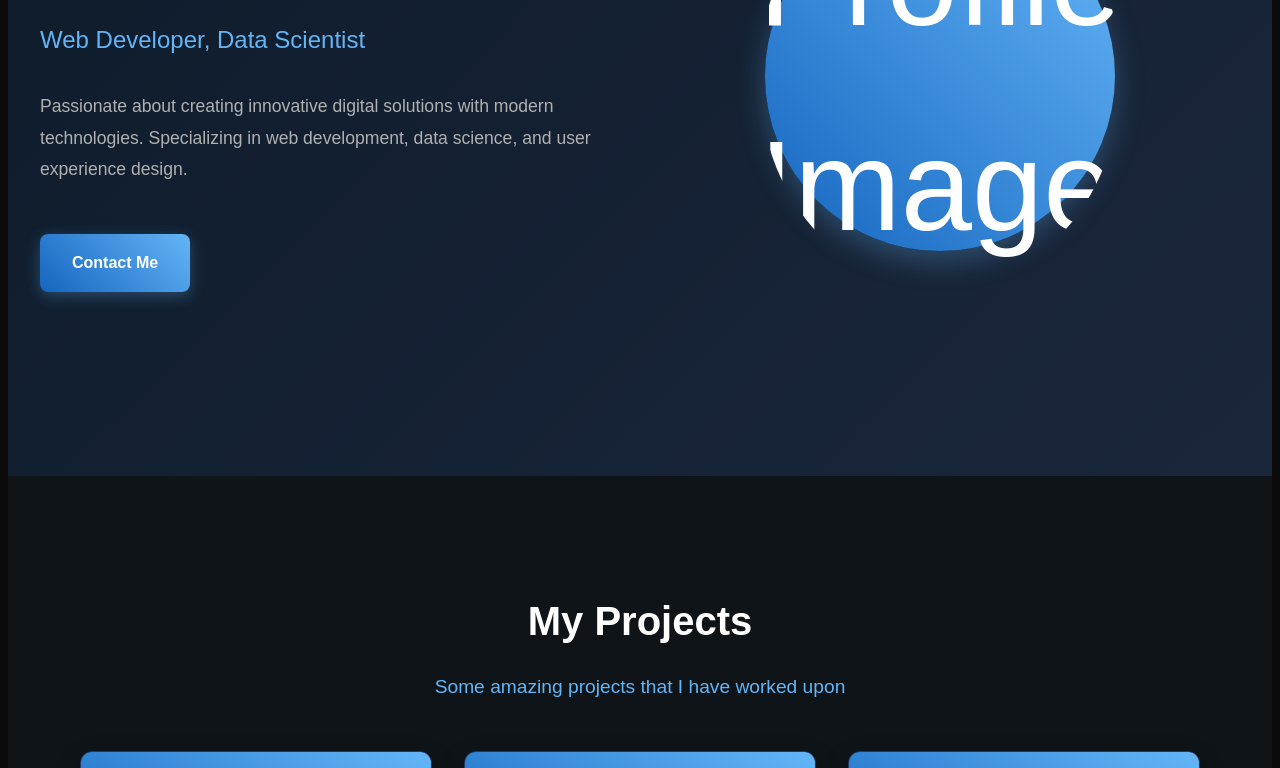
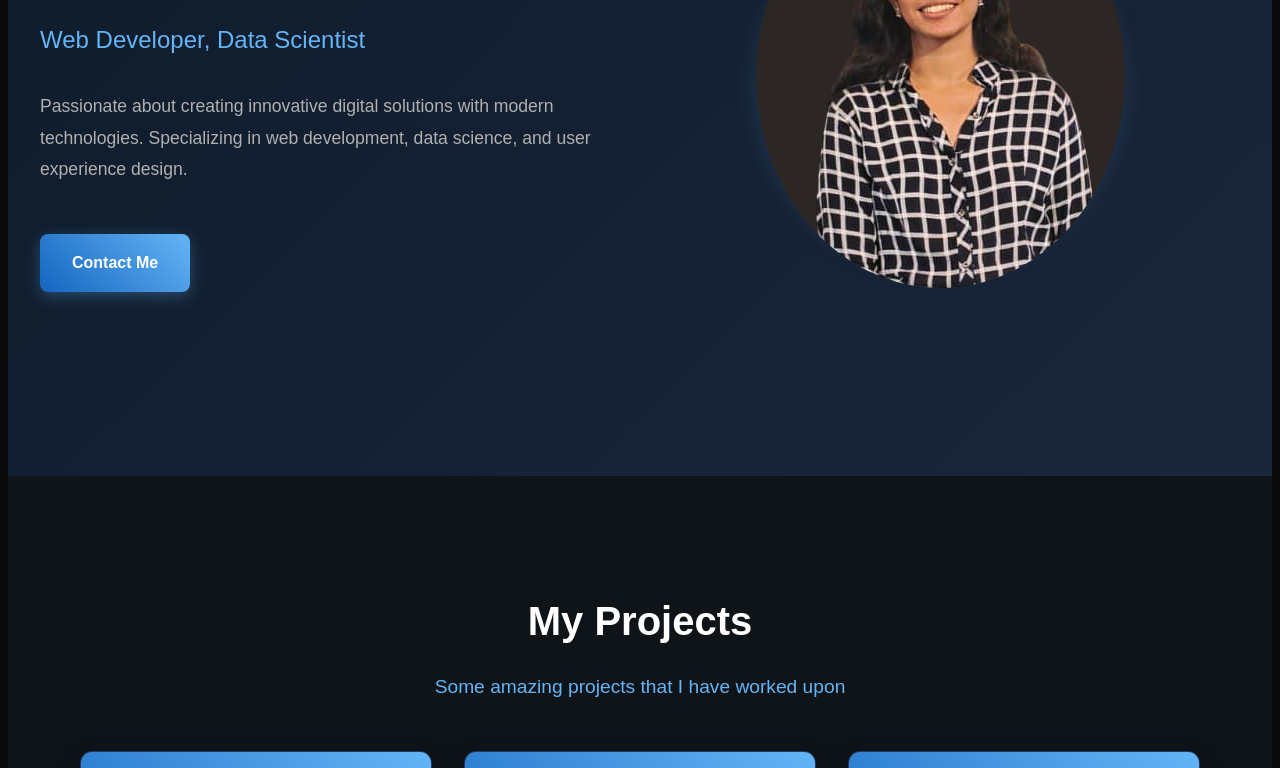
Before and after one commit to Likhithatugiti/Portfolio, a plain HTML site: page index.html in a window 1280 px wide. Shown: the part 332-1100 px from the top of the page. Drawn offline with Linux system fonts and the light colour scheme.

Commit message:
Update index.html

```diff
--- a/index.html
+++ b/index.html
@@ -34,7 +34,7 @@
             </div>
             <div class="hero-image">
                 <div class="profile-image">
-                    <img src="liikhitha-removebg-preview.png" alt="Profile Image" style="border-radius: 50%;">
+                    <img src="liikhitha-removebg-preview-removebg-preview.png" alt="Profile Image" style="border-radius: 50%;">
                 </div>
             </div>
         </div>
```
